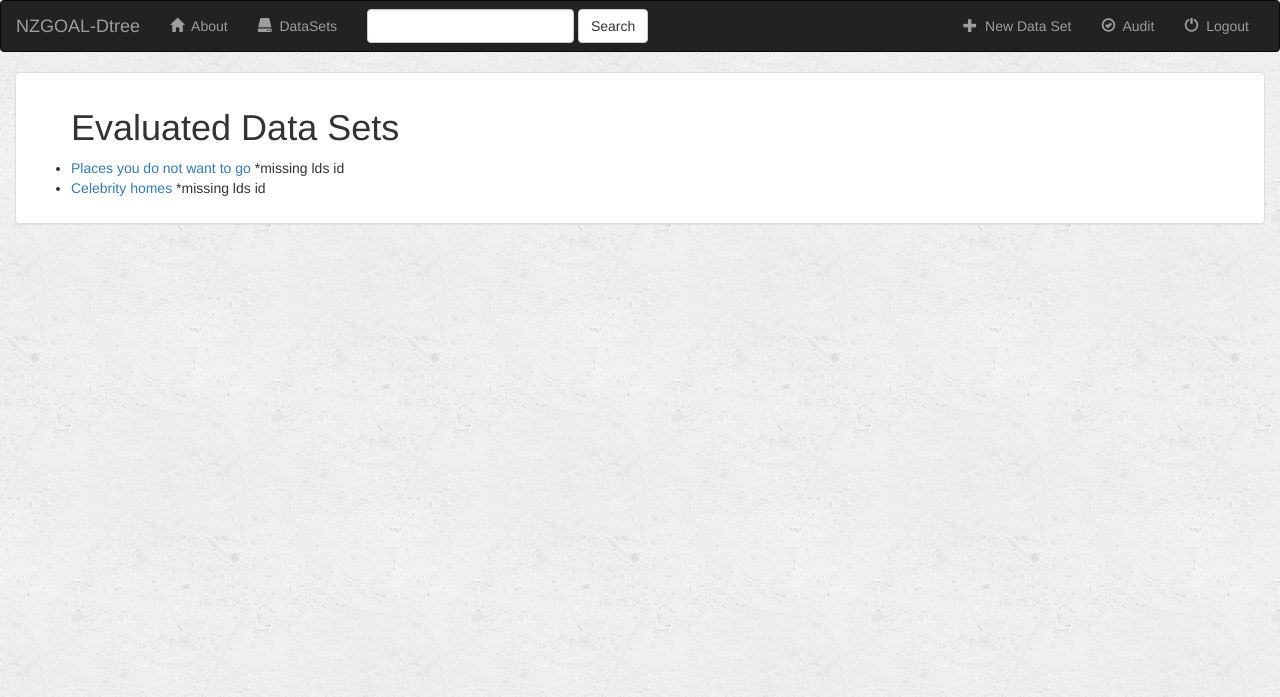
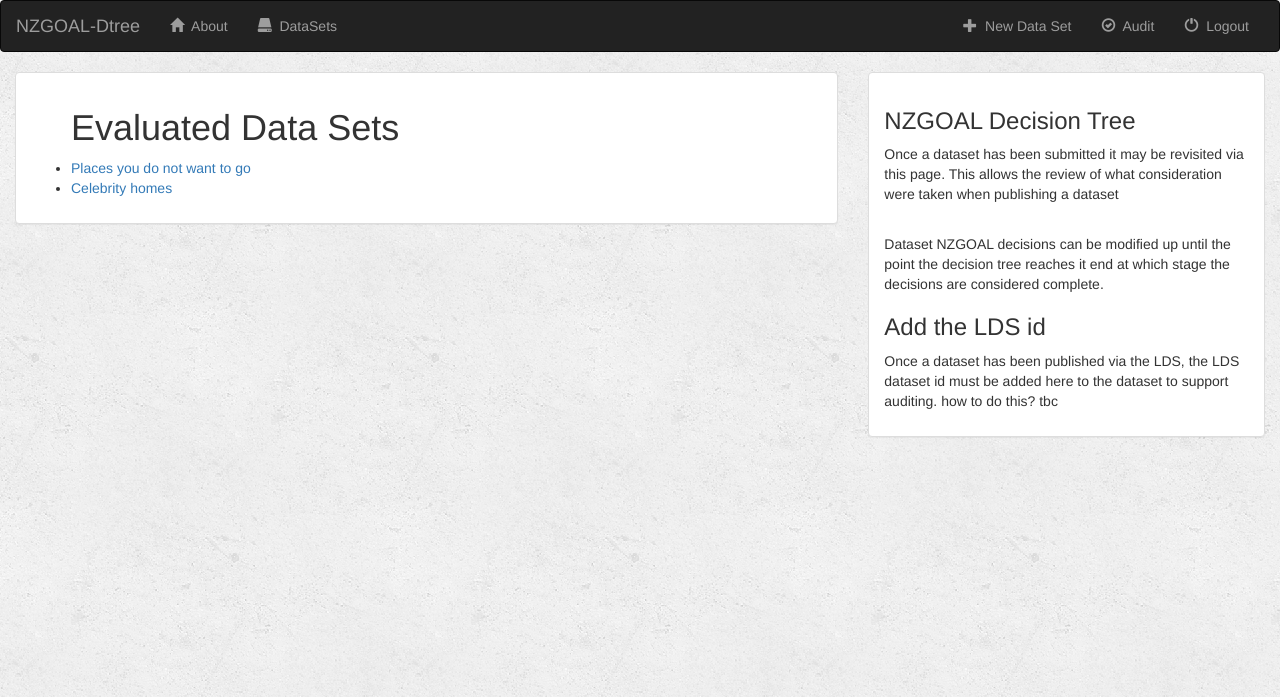
Before and after one commit to SPlanzer/NZGOAL_Decision-Tree, a Django app: page /dtree/datasets in a window 1280 px wide. Shown: the top 697 px of the page. Run offline with Django 3.2, Linux system fonts and the light colour scheme; data comes from the database, SQL or seed files in the repository; both versions use the stored data as it was after the commit; some libraries are stand-ins or nearby versions.

Commit message:
treeComplete set

```diff
--- a/dtree/templates/dtree/base.html
+++ b/dtree/templates/dtree/base.html
@@ -43,12 +43,6 @@
                 	</a>
                 </li>
            </ul>
-           <form class="navbar-form navbar-left" role="search" method="get" action="{% url 'dtree:index' %}">
-                <div class="form-group">
-                    <input type="text" class="form-control" name="q" value="">
-                </div>
-                <button type="submit" class="btn btn-default">Search</button>
-           </form>
 		   <ul class="nav navbar-nav navbar-right">
 		    	<li class="">
 		            <a href="{% url 'dtree:createdataset' %}">
--- a/dtree/templates/dtree/datasets.html
+++ b/dtree/templates/dtree/datasets.html
@@ -1,17 +1,33 @@
 {% extends 'dtree/base.html' %}
 
 {% block body %}
-<div class="col-sm-12 col-md-12">
+<div class="container-fluid">
+    <div class="row">
+        <div class="col-sm-12 col-md-8">
             <div class="panel panel-default">
                 <div class="panel-body">
 					<ul>
 						<h1>Evaluated Data Sets </h1>
-
 							{% for dataSet in allDataSets %}
-				<li><a href="/dtree/{{ dataSet.id }}/">{{ dataSet.dataSetName }} </a> *missing lds id</li>
+								<li><a href="/dtree/{{ dataSet.id }}/">{{ dataSet.dataSetName }} </a></li>
 							{% endfor %}
-
 					</ul>
+				</div>
+			</div>
+		</div>
+        <div class="col-sm-12 col-md-4">
+            <div class="panel panel-default">
+                <div class="panel-body">
+                    <h3>NZGOAL Decision Tree</h3>
+                    <p>Once a dataset has been submitted it may be revisited via this page. This allows the
+                    review of what consideration were taken when publishing a dataset</p><br>
+                    <p>Dataset NZGOAL decisions can be modified up until the point the decision tree reaches it end
+                    at which stage the decisions are considered complete.</p>
+                    <h3>Add the LDS id</h3>
+                    <p>Once a dataset has been published via the LDS, the LDS dataset id must be
+                    added here to the dataset to support auditing. how to do this? tbc   </p>
+                </div>
+            </div>
         </div>
 	</div>
 </div>
--- a/dtree/templates/dtree/detail.html
+++ b/dtree/templates/dtree/detail.html
@@ -13,8 +13,11 @@
 					{% endif %}
 				</div><br>
 		{% endfor %}
+		{% if dataset.treeComplete  %}
+			<h3 style="color:Red;">Tree Complete</h3><br>
+		{% else %}
 			{% for a in answers %}
-			{% if forloop.last %}
+				{% if forloop.last %} <!--  seems this must be quite inefficient -->
 					{% if a.question.isquestion %}
 						 <form action={% url 'dtree:yes' %} method="post">
 						 {% csrf_token %}
@@ -29,6 +32,7 @@
 					{% endif %}
 				{% endif %}
 			{% endfor %}
+		{% endif %}
 	</ul><br>
 </div>
 
--- a/dtree/views.py
+++ b/dtree/views.py
@@ -47,6 +47,14 @@ def getDataSet(id):
 
     return DataSet.objects.get(pk=id)
 
+def setTreeComplete(dataSet):
+    """
+    Indicate that the decision process has ended
+    """
+    print 'COMPLETE'
+    dataSet.treeComplete = True
+    dataSet.save()
+
 def nextQuestion(dataSet, ca = None, decision = None):
     """
     Create Answer DB entry with null answer.
@@ -59,9 +67,13 @@ def nextQuestion(dataSet, ca = None, decision = None):
         nextQ = ca.question.n
     else:
         nextQ = ca.question.y
+    print nextQ
+    print '^^^^'
     q = Question.objects.get(qid__exact=nextQ)
     a = Answer(dataSet=dataSet, question=q)
     a.save()
+    if nextQ in ('04', '08','10', '17'): #these q's are the end of the line
+        setTreeComplete(dataSet)
 
 def createDataSet(request):
     """
```
Also changed, not shown: dtree/templates/dtree/create_dataset.html (+8 -8 lines), db.sqlite3. Lines whose indentation alone changed are shown as unchanged.
